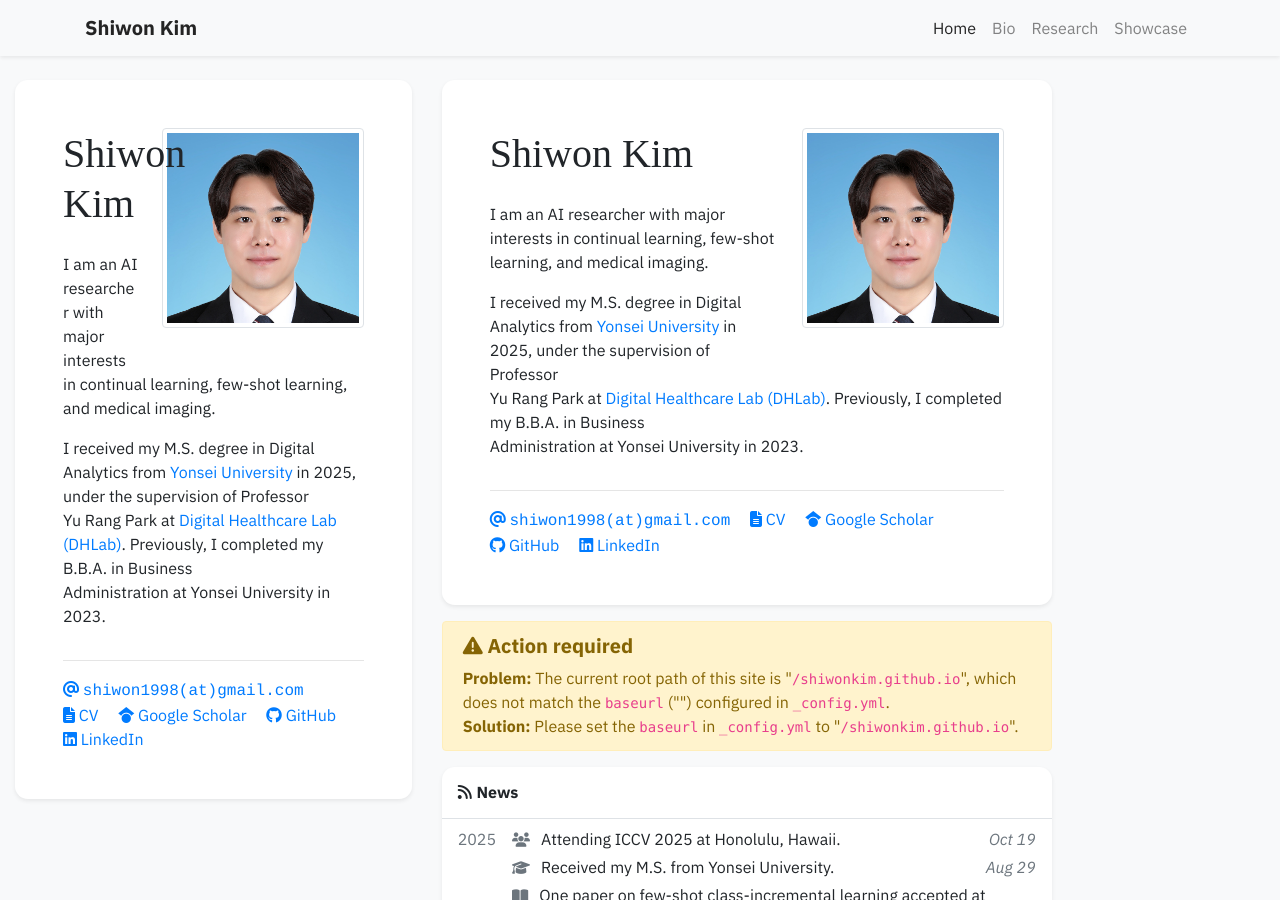
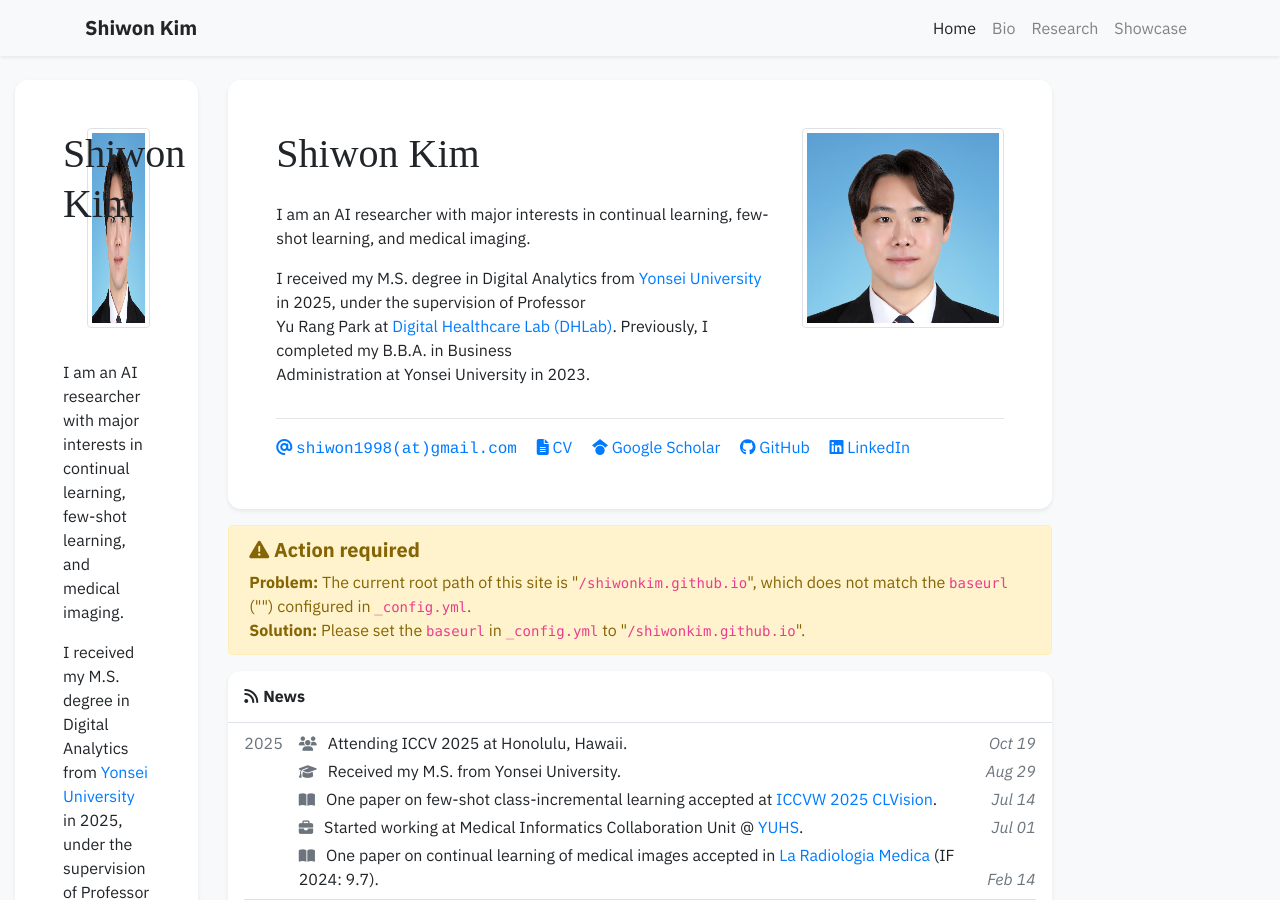
Before and after one commit to shiwonkim/shiwonkim.github.io, a Jekyll site: the page built from index.html, in a window 1280 px wide and 900 px high. Built offline with Jekyll 4.4.1, drawn with Linux system fonts in a browser that asks for light colours; nearby versions of some CDN libraries; some web fonts are replaced; a style sheet for code colours, icons or effects is not loaded.

Commit message:
edit profile

```diff
--- a/index.html
+++ b/index.html
@@ -5,11 +5,11 @@
 ---
 
 <div class="row">
-  <div class="col-lg-4">
+  <div class="col-lg-2">
     {% include widgets/profile_card.html %}
   </div>
 
-  <div class="col-lg-6">
+  <div class="col-lg-8">
     {% include widgets/profile_card.html %}
 
     {% include widgets/debug_repo_name.html %}
```
